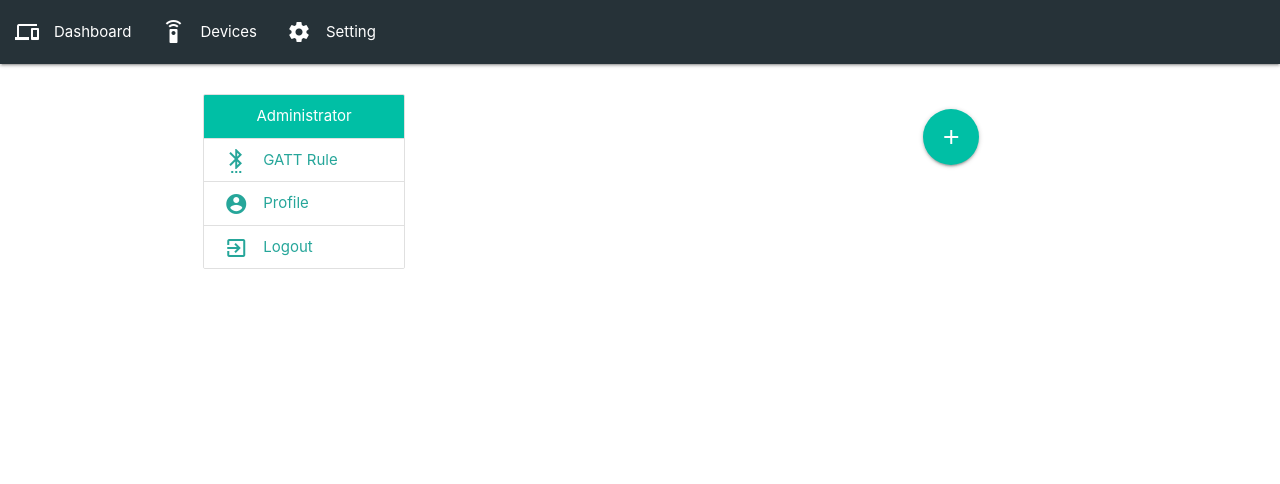
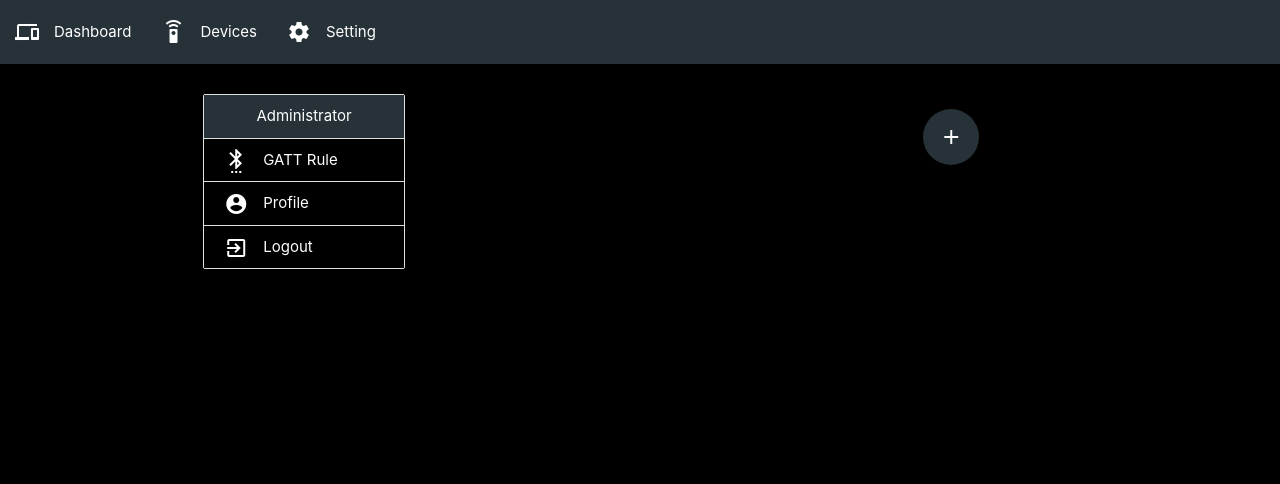
Before and after one commit to sepfy/IoT-Monitor, a Flask app: page /setting/gatt in a window 1280 px wide. Shown: the top 484 px of the page. Run offline with Flask 2, Linux system fonts and the light colour scheme; a user stored in the database is signed in; some libraries are stand-ins or nearby versions.

Commit message:
change template

```diff
--- /dev/null
+++ b/static/css/style.css
@@ -0,0 +1,12 @@
+body {
+  background-color: black;
+  color: white;
+}
+
+td{
+  border-top: 1px solid #9e9e9e;
+}
+
+.select-dropdown {
+  color: white;
+}
--- a/templates/device.html
+++ b/templates/device.html
@@ -7,17 +7,17 @@
 
 <div class="row">
   <div class="col s12 l6 offset-l3">
-    <form action="/device_setting" method="POST">
+    <form action="/device/setting" method="POST">
       {{ form.csrf_token }}
       <input name="deviceid" value="{{request.args.get('id')}}" style="display:none">
-      <div class="input-field col s12">
+      <div class="input-field col s12" class="text">
         <select name="location">
           <option value="Living Room">Living Room</option>
           <option value="Bedroom">Bedroom</option>
           <option value="Outdoor">Outdoor</option>
         </select>
       </div>
-      <button class="waves-effect waves-light btn" type="submit">SUBMIT</button>
+      <button class="waves-effect waves-light btn blue-grey darken-4" type="submit">SUBMIT</button>
     </form>
   </div>
 </div>
--- a/templates/head.html
+++ b/templates/head.html
@@ -5,6 +5,7 @@
   <link rel="stylesheet" href="https://cdnjs.cloudflare.com/ajax/libs/materialize/1.0.0/css/materialize.min.css">
   <script src="https://cdnjs.cloudflare.com/ajax/libs/materialize/1.0.0/js/materialize.min.js"></script>
   <link href="https://fonts.googleapis.com/icon?family=Material+Icons" rel="stylesheet">
+  <link href="/static/css/style.css" rel="stylesheet">
   <script type="text/javascript" src="/static/js/socket.io.min.js"></script>
   <script src="https://cdn.jsdelivr.net/npm/chart.js@2.8.0"></script>
   <script src="https://cdn.jsdelivr.net/npm/vue@2.6.10/dist/vue.js"></script
--- a/templates/setting/gatt.html
+++ b/templates/setting/gatt.html
@@ -46,7 +46,7 @@
       </table>
     {% endfor %}
     <br>
-    <a href="/setting/gatt/add" class="right btn-floating btn-large waves-effect waves-light teal accent-4"><i class="material-icons">add</i></a>
+    <a href="/setting/gatt/add" class="right btn-floating btn-large waves-effect waves-light blue-grey darken-4"><i class="material-icons">add</i></a>
   </div>
   </div>
 </div>
--- a/templates/setting/gatt_add.html
+++ b/templates/setting/gatt_add.html
@@ -4,7 +4,7 @@
 <body>
 {% include 'nav.html' %}
 
-<div class="container">
+<div class="container" style="color: white">
   <form action="/setting/gatt/add" method="POST">
     {{ form.csrf_token }}
     <label style="font-size:20px"> <b>Type name: </label>
@@ -86,7 +86,7 @@ function addCharac(table, s, c) {
   btn = document.createElement("button");
   btn.innerHTML = '<i class="material-icons">send</i>';
   btn.type = "submit"
-  btn.className="btn-floating waves-effect waves-light teal accent-4 right";
+  btn.className="btn-floating waves-effect waves-light blue-grey darken-4 right";
   cell.appendChild(btn);
 
   btn = document.createElement("button");
@@ -95,7 +95,7 @@ function addCharac(table, s, c) {
     table.deleteRow(-1);
     addCharac(table, s, c+1);
   }, false);
-  btn.className="btn-floating waves-effect waves-light teal accent-4 right";
+  btn.className="btn-floating waves-effect waves-light blue-grey darken-4 right";
   cell.appendChild(btn);
 
 
--- a/templates/setting/side.html
+++ b/templates/setting/side.html
@@ -1,8 +1,8 @@
 <div class="collection">
-  <div class="collection-item center-align teal accent-4 white-text">
+  <div class="collection-item center-align blue-grey darken-4 white-text">
     Administrator
   </div>
-  <a href="/setting/gatt" class="collection-item"><i class="material-icons left">settings_bluetooth</i>GATT Rule</a>
-  <a href="/setting/profile" class="collection-item"><i class="material-icons left">account_circle</i>Profile</a>
-  <a href="/logout" class="collection-item"><i class="material-icons left">exit_to_app</i>Logout</a>
+  <a href="/setting/gatt" class="collection-item black white-text"><i class="material-icons left">settings_bluetooth</i>GATT Rule</a>
+  <a href="/setting/profile" class="collection-item black white-text"><i class="material-icons left">account_circle</i>Profile</a>
+  <a href="/logout" class="collection-item black white-text"><i class="material-icons left">exit_to_app</i>Logout</a>
 </div>
```
Also changed, not shown: templates/device_list.html (+3 -5 lines), templates/index.html (+8 -8 lines).
